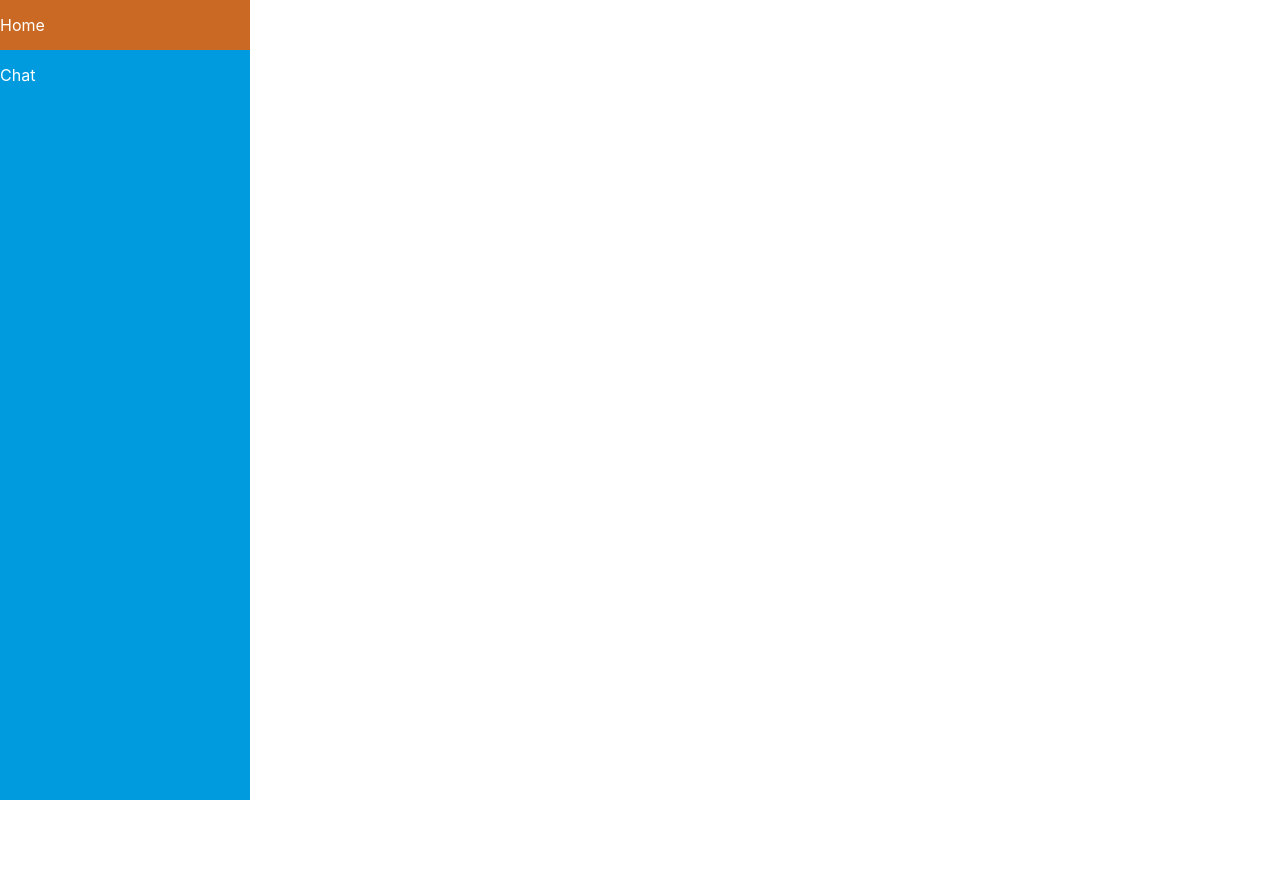
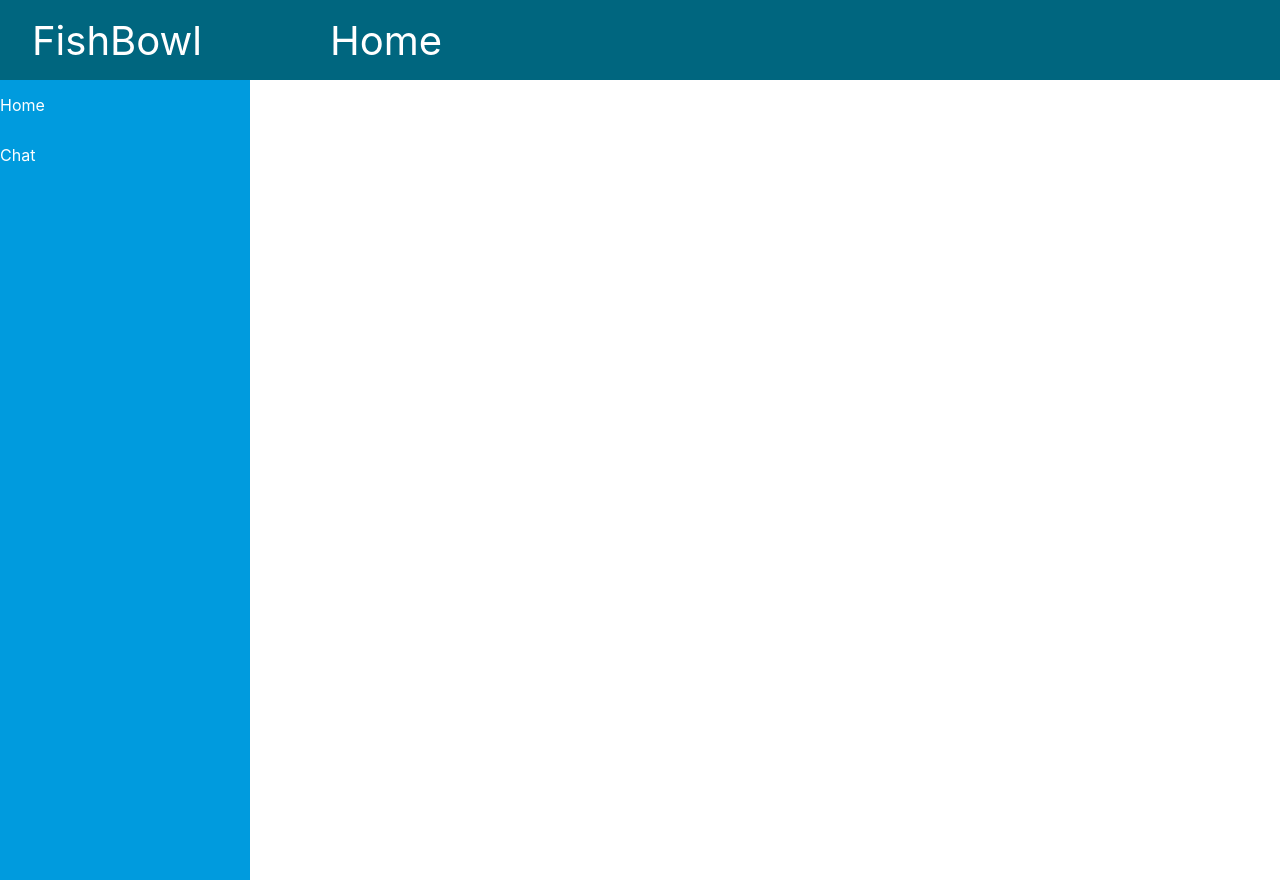
Before and after one commit to jedgray36/chat-app, a React (Create React App) app: page / in a window 1280 px wide. Before the commit the page ends 800 px from the top, so only its background shows below. Built offline with nearby package versions, Linux system fonts and the light colour scheme.

Commit message:
Header added

```diff
--- a/src/App.tsx
+++ b/src/App.tsx
@@ -5,11 +5,13 @@ import Home from './pages/Home';
 import { BrowserRouter, Route, Routes } from 'react-router-dom';
 import Chat from './pages/Chat';
 import NavBar from './components/NavBar';
+import Header from './components/Header';
 
 const App = () => {
   return (
     <div className="App">
       <BrowserRouter>
+      <Header />
       <NavBar />
       <Routes>
         <Route path='/' element={<Home />}></Route>
--- /dev/null
+++ b/src/components/Header.tsx
@@ -0,0 +1,35 @@
+import React from 'react';
+import { NavLink, useLocation } from 'react-router-dom';
+import { sidebarData } from '../data/sidebarData';
+import { Link } from '../types/link';
+import '../styles/header.css'
+
+
+
+
+const Header = () => {
+
+const location = useLocation();
+
+const getPageName = () => {
+    const path = location.pathname;
+    let pageName = path.substring(path.lastIndexOf('/') + 1)
+    if (location.pathname === "/") {
+        pageName = "Home";
+        return pageName
+    } else {
+        return pageName;
+    }
+}
+
+    return (
+        <>
+          <div className='header'>
+          <div className='logo'>FishBowl</div>
+            <div>{getPageName()}</div>
+          </div>
+          </>
+      )
+  }
+
+  export default Header;
--- /dev/null
+++ b/src/styles/header.css
@@ -0,0 +1,15 @@
+.header {
+    height: 5rem;
+    width: 100vw;
+    background-color: rgb(0, 102, 127);
+    color: white;
+    font-size: 40px;
+    display: flex;
+    align-items: center;
+}
+
+.logo {
+    display: flex;
+    margin-right: 8rem;
+    margin-left: 2rem;
+}
```
